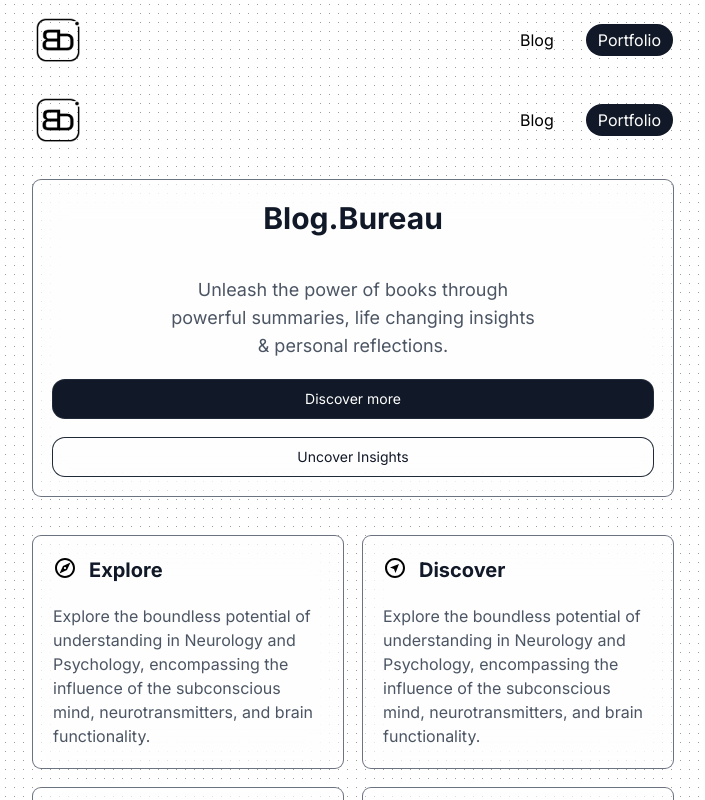
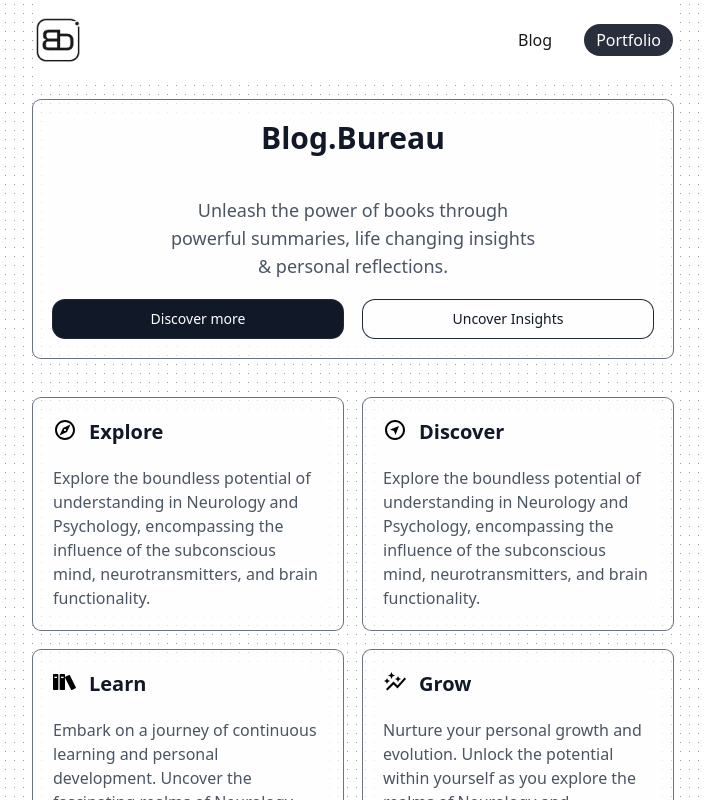
Before and after one commit to kennyAnyi9/blog-portfolio, a Next.js app: page / in a window 1280 px wide. Shown: the top 800 px of the page, without its empty margins (287-992 px from the left). Built offline with nearby package versions, Linux system fonts and the light colour scheme.

Commit message:
fix: fix header and footer redering twice and modify some styles in the header

```diff
--- a/src/app/components/buttons/button-1.tsx
+++ b/src/app/components/buttons/button-1.tsx
@@ -18,7 +18,7 @@ const Button: React.FC<ButtonProps> = ({
   return (
     <button
       onClick={onClick}
-      className={`relative w-full px-5 py-3 text-sm rounded-xl ring-1 ring-gray-800 mt-5 leading-none flex items-center justify-center ${buttonClass}`}
+      className={`relative w-full md:w-2/4 px-5 py-3 text-sm rounded-xl ring-1 ring-gray-800 mt-5 leading-none flex items-center justify-center ${buttonClass}`}
     >
       {text}
     </button>
--- /dev/null
+++ b/src/app/components/layout/app-footer.tsx
@@ -0,0 +1,28 @@
+import Link from "next/link";
+
+export default function Footer() {
+  return (
+    <footer className="w-full flex mt-10 justify-center">
+      <div className="flex items-center justify-between w-11/12 lg:w-3/6 h-fit p-5 rounded-lg bg-background/70 backdrop-blur-lg ring-1 ring-gray-500">
+        <div className="">
+          All rights reserved &copy;
+          <div className="text-right text-xs">
+            <Link
+              href="/legal/terms"
+              className="text-foreground underline underline-offset-4 hover:no-underline"
+            >
+              Terms
+            </Link>
+            <span className="text-muted-foreground/70 mx-1">&bull;</span>
+            <Link
+              href="/legal/privacy"
+              className="text-foreground underline underline-offset-4 hover:no-underline"
+            >
+              Privacy
+            </Link>
+          </div>
+        </div>
+      </div>
+    </footer>
+  );
+}
--- a/src/app/components/layout/app-header.tsx
+++ b/src/app/components/layout/app-header.tsx
@@ -1,12 +1,10 @@
-"use client";
-
 import Link from "next/link";
 import Image from "next/image";
 import { HiOutlineMenuAlt4 } from "react-icons/hi";
-export function AppHeader() {
+export default function Header() {
   return (
     <header className="flex justify-center items-center border-border sticky  z-50 w-full h-20 ">
-      <div className="w-11/12 lg:w-3/6 h-20   flex flex-row items-center justify-between  fixed     ">
+      <div className="w-11/12 lg:w-3/6 h-20  bg-white opacity-90  flex flex-row items-center justify-between  fixed     ">
         <>
           <Image
             width={50}
--- a/src/app/layout.tsx
+++ b/src/app/layout.tsx
@@ -1,7 +1,8 @@
 import "./globals.css";
 import type { Metadata } from "next";
 import { Inter } from "next/font/google";
-import { AppHeader } from "./components/layout/app-header";
+import Header from "./components/layout/app-header";
+import Footer from "./components/layout/app-footer";
 
 const inter = Inter({ subsets: ["latin"] });
 
@@ -16,12 +17,10 @@ export default function RootLayout({
   children: React.ReactNode;
 }) {
   return (
-    <html lang="en">
-      <body className={inter.className}>
-        {" "}
-        <AppHeader />
-        {children}
-      </body>
-    </html>
+    <div>
+      <Header />
+      {children}
+      <Footer />
+    </div>
   );
 }
--- a/src/app/page.tsx
+++ b/src/app/page.tsx
@@ -1,15 +1,17 @@
 import Image from "next/image";
-import Layout from "./layout";
+
 import Button from "./components/buttons/button-1";
-import { RiCompassDiscoverLine } from "react-icons/ri";
+
 import ContentItem from "./components/cards/card-1";
 import ContentItem2 from "./components/cards/card-2";
 import { contentItems } from "./components/content/array-1";
 import { contentItems2 } from "./components/content/array-2";
+import RootLayout from "./layout";
+import React from "react";
 
 export default function Home() {
   return (
-    <Layout>
+    <React.Fragment>
       <div className="flex min-h-screen flex-col  items-center space-y-10 mt-5">
         <div className="w-11/12 lg:w-3/6 h-fit p-5 rounded-lg bg-background/70 backdrop-blur-lg ring-1 ring-gray-500">
           <h1
@@ -24,7 +26,7 @@ export default function Home() {
             insights & personal reflections.
           </p>
 
-          <div className="flex items-center flex-col ">
+          <div className="flex items-center justify-center gap-5 flex-col md:flex-row ">
             <Button text="Discover more" isPrimary={true} />
             <Button text="Uncover Insights" isPrimary={false} />
           </div>
@@ -66,6 +68,6 @@ export default function Home() {
           ))}
         </div>
       </div>
-    </Layout>
+    </React.Fragment>
   );
 }
```
